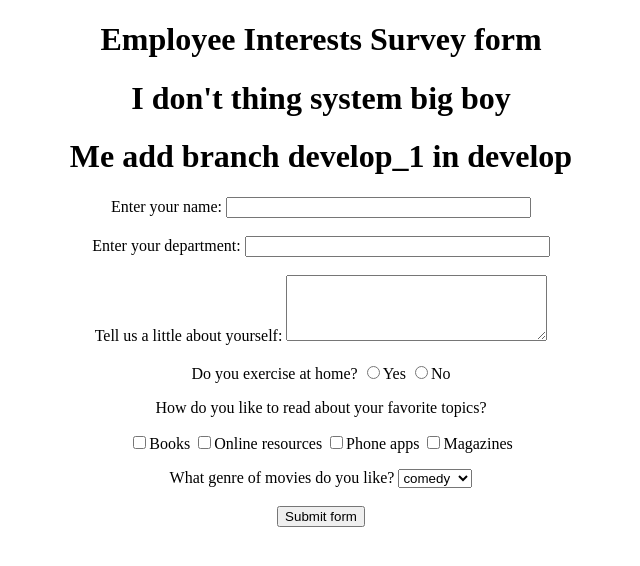
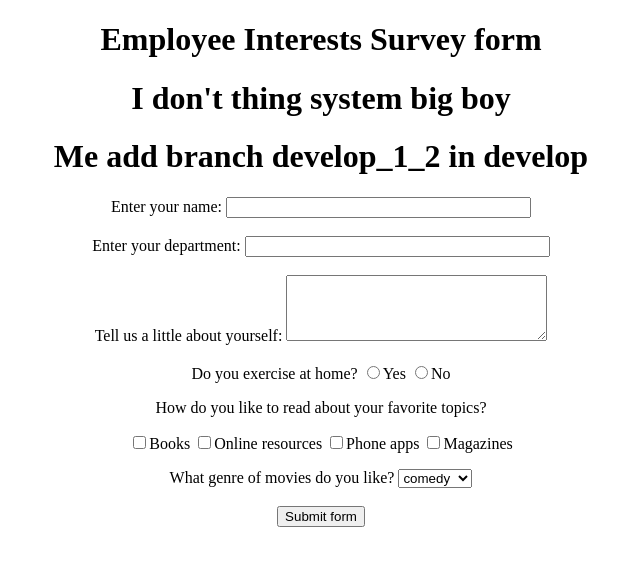
Before and after one commit to Loilv95/git-code-mapping, a plain HTML site: page index.html in a window 1280 px wide. Shown: the whole page, without its empty margins (319-959 px from the left). Drawn offline with Linux system fonts and the light colour scheme.

Commit message:
Update index.html
develop_1_2

```diff
--- a/index.html
+++ b/index.html
@@ -14,7 +14,7 @@
 <!--Adds a heading to the form-->
 <h1>Employee Interests Survey form</h1>
 <h1>I don't thing system big boy</h1>
-<h1>Me add branch develop_1 in develop</h1>
+<h1>Me add branch develop_1_2 in develop</h1>
 Enter your name:
 <!-- Input type text for small texts, specify size -->
 <input type="text" name="UserName" size=35 maxlength=35 value="">
```
